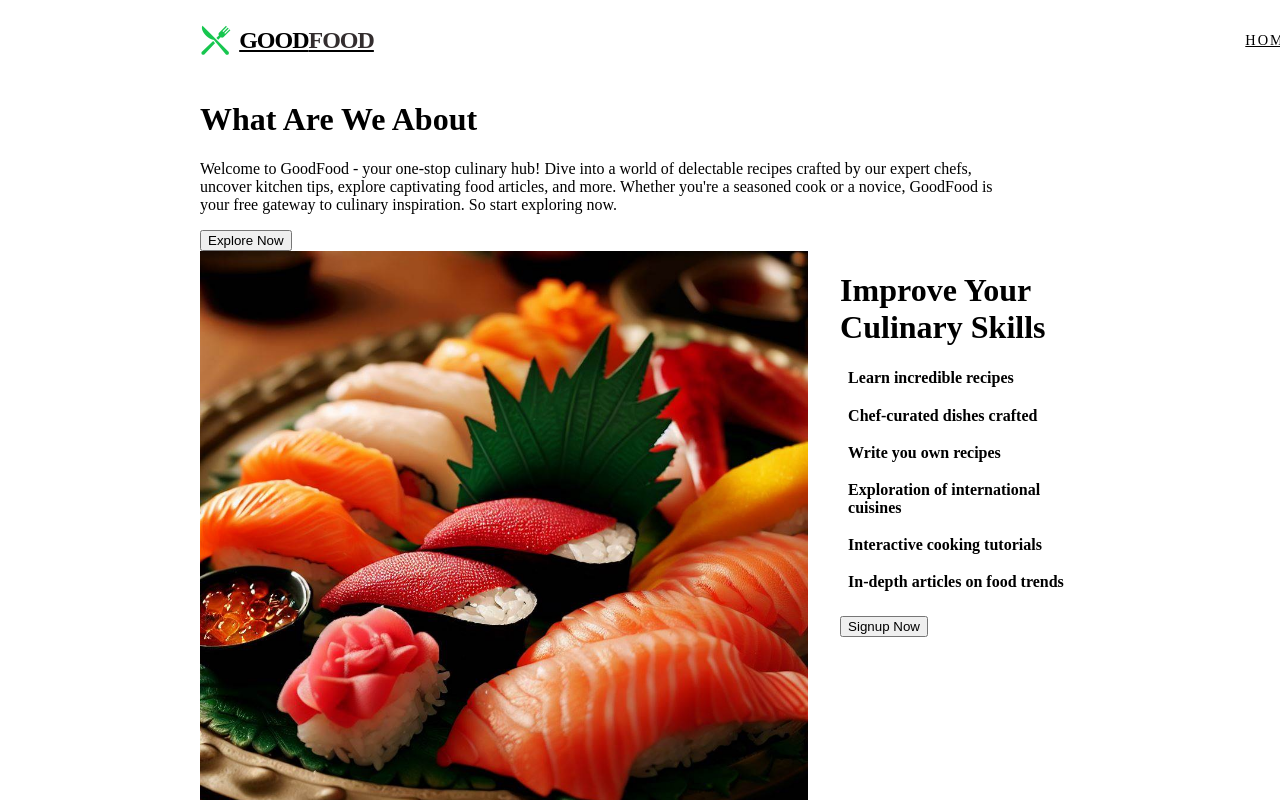
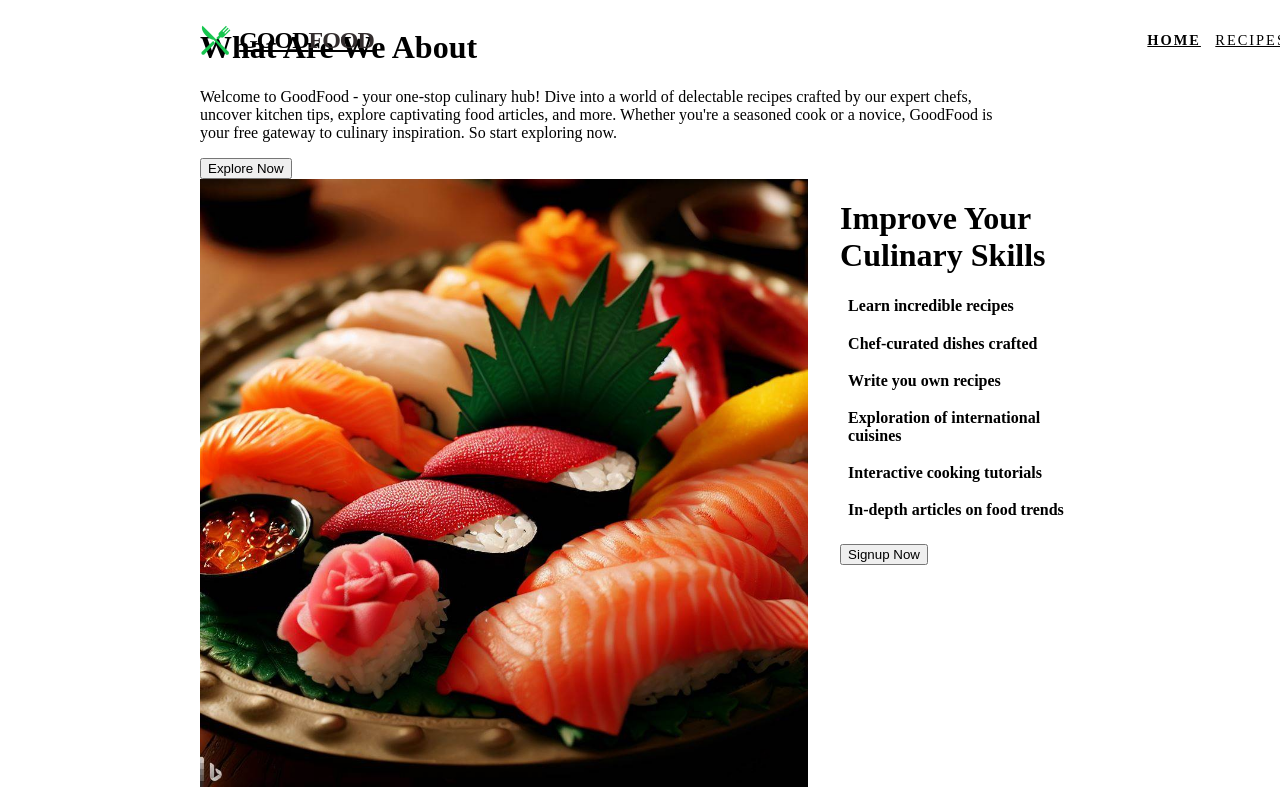
Before and after one commit to jorgeprj/goodfood-react, a React (Vite) app: page / in a window 1280 px wide. Shown: the top 800 px of the page. Built offline with nearby package versions, Linux system fonts and the light colour scheme; the HTML template or start-up script is replaced by a standard one.

Commit message:
feat:  add router

```diff
--- a/package.json
+++ b/package.json
@@ -13,7 +13,8 @@
     "hamburger-react": "^2.5.0",
     "react": "^18.2.0",
     "react-dom": "^18.2.0",
-    "react-icons": "^4.11.0"
+    "react-icons": "^4.11.0",
+    "react-router-dom": "^6.16.0"
   },
   "devDependencies": {
     "@types/react": "^18.2.15",
--- a/src/App.jsx
+++ b/src/App.jsx
@@ -1,25 +1,30 @@
-import { useState } from 'react'
+import { BrowserRouter as Router, Routes, Route } from 'react-router-dom';
 
-import Navbar from './components/Navbar'
-import HeroSection from './components/HeroSection'
-import ImproveSection from './components/ImproveSection'
-import QuoteSection from './components/QuoteSection'
-import ChefsSection from './components/ChefsSection'
-import Footer from './components/Footer'
+import Navbar from './components/Navbar';
+import Footer from './components/Footer';
+
+import Home from './pages/Home';
+import Recipes from './pages/Recipes';
+import Ranking from './pages/Ranking';
+import Settings from './pages/Settings';
 
 
 function App() {
 
   return (
     <div>
-      <Navbar />
-      <div className='container main'>
-        <HeroSection />
-        <ImproveSection />
-        <QuoteSection />
-        <ChefsSection />
-      </div>
-      <Footer />
+      <Router>
+        <Navbar />
+        <div className='container main'>
+          <Routes>
+            <Route path="/" element={<Home />} />
+            <Route path="/recipes" element={<Recipes />} />
+            <Route path="/ranking" element={<Ranking />} />
+            <Route path="/settings" element={<Settings />} />
+          </Routes>
+        </div>
+        <Footer />
+      </Router>
     </div>
   )
 }
--- a/src/components/Navbar.jsx
+++ b/src/components/Navbar.jsx
@@ -1,9 +1,12 @@
 import { useState } from 'react'
+
+import { Link, useLocation } from 'react-router-dom'
 
 import Sidebar from './Sidebar'
 
 import Hamburger from 'hamburger-react'
 import { FaHome, FaList, FaCog } from 'react-icons/fa';
+import { FaRankingStar } from 'react-icons/fa6'
 
 import '../styles/Navbar.css'
 
@@ -12,20 +15,26 @@
 	const links = [
 		{
 			name: 'Home',
-            link: '/',
+            path: '/',
 			icon: FaHome
 		},
 		{
 			name: 'Recipes',
-            link: '/recipes',
+            path: '/recipes',
 			icon: FaList
 		},
 		{
+			name: 'Ranking',
+            path: '/ranking',
+            icon: FaRankingStar
+		},
+		{
 			name: 'Settings',
-            link: '/settings',
+            path: '/settings',
 			icon: FaCog
 		}
 	];
+	const location = useLocation();
 
 	function closeSidebar() {
 		setOpen(false);
@@ -40,7 +49,7 @@
 				</a>
 				<div className='nav-links'>
 					{links.map(link => (
-						<a href="#!" key={link.name}>{link.name}</a>
+						<Link to={link.path} className={location.pathname == link.path ? "active" : ""} key={link.name}>{link.name}</Link>
 					))}
 				</div>
 				<div className='sidebar-btn'>
--- a/src/components/Sidebar.jsx
+++ b/src/components/Sidebar.jsx
@@ -1,13 +1,16 @@
+import { Link, useLocation } from 'react-router-dom'
+
 import '../styles/Sidebar.css'
 
 const Sidebar = ( {links, close} ) => {
+  const location = useLocation()
   return (
     <div className='sidebar' onClick={close}>
         { links.map(link => (
-            <a className='sidebar-link' href="#!" key={link.name}>
+            <Link to={link.path} className={location.pathname == link.path ? "sidebar-link active" : "sidebar-link"} key={link.name}>
                 <link.icon />
                 {link.name}
-            </a>
+            </Link>
         ))}
     </div>
   )
--- /dev/null
+++ b/src/pages/Home.jsx
@@ -0,0 +1,20 @@
+import React from 'react'
+
+import HeroSection from '../components/HeroSection'
+import ImproveSection from '../components/ImproveSection'
+import QuoteSection from '../components/QuoteSection'
+import ChefsSection from '../components/ChefsSection'
+
+
+const Home = () => {
+  return (
+    <div>
+        <HeroSection />
+        <ImproveSection />
+        <QuoteSection />
+        <ChefsSection />
+    </div>
+  )
+}
+
+export default Home
--- /dev/null
+++ b/src/pages/Ranking.jsx
@@ -0,0 +1,11 @@
+import React from 'react'
+
+const Ranking = () => {
+  return (
+    <div>
+        Ranking
+    </div>
+  )
+}
+
+export default Ranking
--- /dev/null
+++ b/src/pages/Recipes.jsx
@@ -0,0 +1,11 @@
+import React from 'react'
+
+const Recipes = () => {
+  return (
+    <div>
+        Recipes
+    </div>
+  )
+}
+
+export default Recipes
--- /dev/null
+++ b/src/pages/Settings.jsx
@@ -0,0 +1,11 @@
+import React from 'react'
+
+const Settings = () => {
+  return (
+    <div>
+      Settings
+    </div>
+  )
+}
+
+export default Settings
--- a/src/styles/HeroSection.css
+++ b/src/styles/HeroSection.css
@@ -1,7 +1,6 @@
 .section.hero{
     display: flex;
     align-items: center;
-    margin-top: 5em;
 }
 
 .hero .typography{
--- a/src/styles/Navbar.css
+++ b/src/styles/Navbar.css
@@ -65,7 +65,7 @@
     }
     &.active{
         color: var(--primary-color);
-        font-weight: bold;
+        font-weight: 600;
     }
 }
 .sidebar-btn{
--- a/src/styles/index.css
+++ b/src/styles/index.css
@@ -41,6 +41,7 @@
 
 .main{
   padding-block: 2vw;
+  margin-top: 4vw;
 
 }
 .container{
@@ -50,7 +51,7 @@
 .section{
   flex-wrap: wrap;
   align-items: center;
-  margin-bottom: 4vw;
+  margin-bottom: 2vw;
 }
 
 .section .title{
@@ -90,12 +91,18 @@
 }
 
 @media screen and (max-width: 1050px) {
+  .main{
+    margin-top: 10vw;
+  }
   .container {
     padding-inline: 12vw;
   }
 }
 
 @media screen and (max-width: 768px){
+  .main{
+    margin-top: 15vw;
+  }
   .chef-card{
     box-shadow: 0 5px 10px var(--shadow-color);
   }
```
Also changed, not shown: 1 other file (tests, documents, lock files or other folders).
